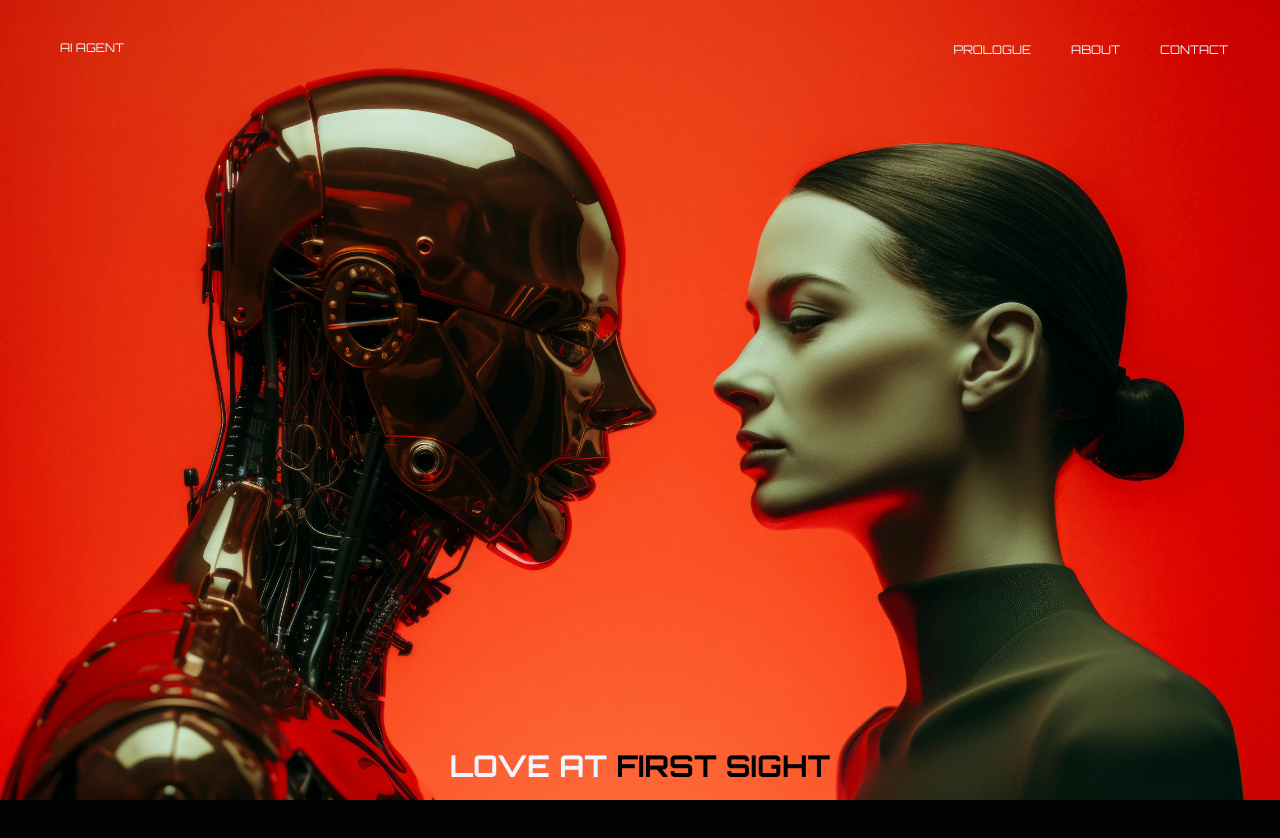
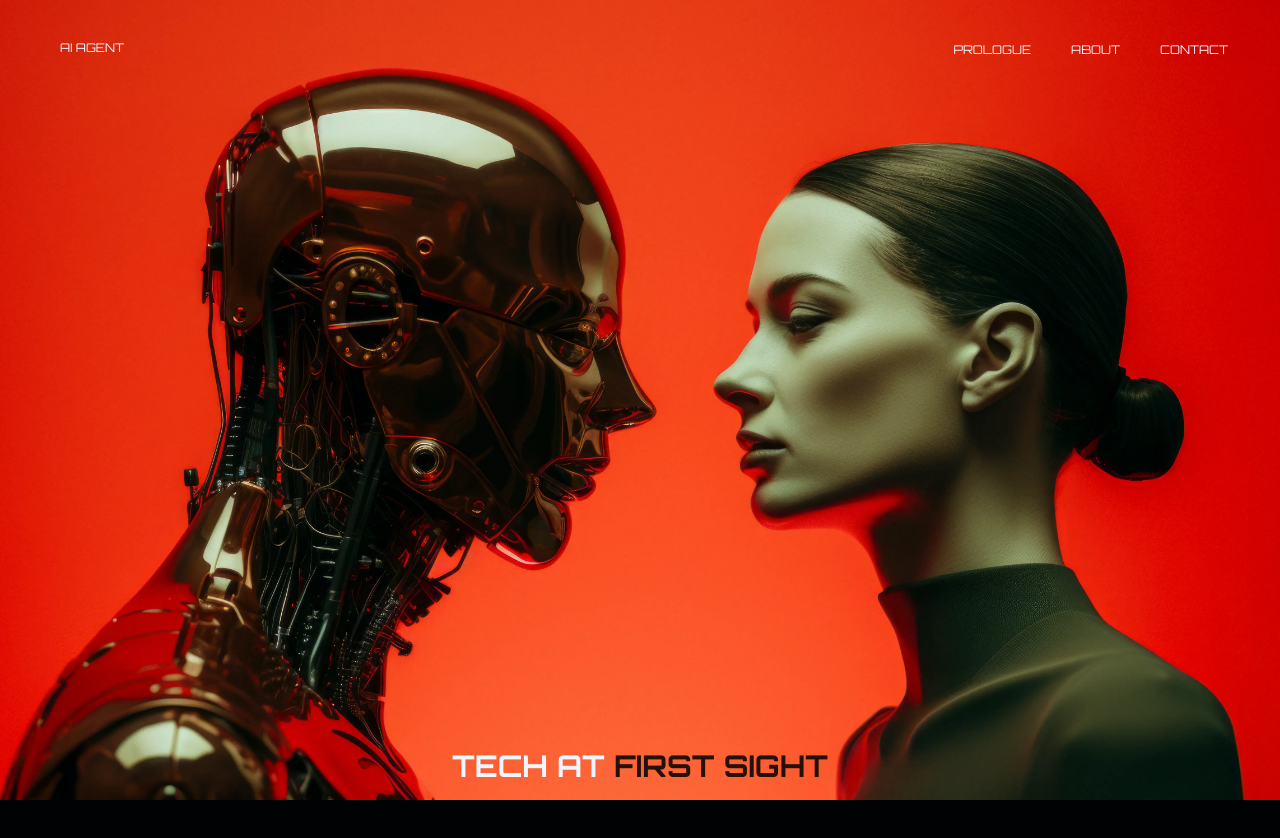
Before and after one commit to Almudena-Rendon/ai-agent-landing, a React (Vite) app: page / in a window 1280 px wide. Shown: the top 838 px of the page. Built offline with nearby package versions, Linux system fonts and the light colour scheme.

Commit message:
feat: Add id in sections

```diff
--- a/src/components/About.jsx
+++ b/src/components/About.jsx
@@ -11,6 +11,7 @@ const AboutSection = ({ title, text, imgSrc, reverse = false, refSetter }) => (
       reverse ? 'md:flex-row-reverse' : 'md:flex-row'
     } items-center justify-between gap-10 pt-10`}
     ref={refSetter}
+    id="about"
   >
     <div className="space-y-4 md:w-1/2">
       <h2 className="text-3xl font-bold">{title}</h2>
--- a/src/components/Footer.jsx
+++ b/src/components/Footer.jsx
@@ -1,4 +1,3 @@
-import React from 'react'
 import { FaLinkedin, FaGithub } from 'react-icons/fa'
 
 const socialLinks = [
@@ -11,7 +10,10 @@ const socialLinks = [
 
 const Footer = () => {
   return (
-    <footer className="w-screen p-4 px-10 text-gray-200 bg-black border-t font-inter border-t-gray-500 md:py-4">
+    <footer
+      className="w-screen p-4 px-10 text-gray-200 bg-black border-t font-inter border-t-gray-500 md:py-4"
+      id="contact"
+    >
       <div className="flex flex-col items-center justify-between gap-4 p-4 md:flex-row">
         <div className="flex flex-col items-center justify-center">
           <img
@@ -35,7 +37,9 @@ const Footer = () => {
           ))}
         </div>
         <div className="text-center">
-            <h2 className="font-bold uppercase text-md">NeuralForge - AI Agent</h2>
+          <h2 className="font-bold uppercase text-md">
+            NeuralForge - AI Agent
+          </h2>
           <p className="text-[10px] max-w-[450px] pt-1">
             Images sourced from Freepik.
           </p>
--- a/src/components/Hero.jsx
+++ b/src/components/Hero.jsx
@@ -5,7 +5,7 @@ const Hero = () => {
       className="flex items-end justify-center w-screen h-screen bg-center bg-no-repeat bg-cover hero-img"
     >
       <h1 className="pb-20 text-2xl font-bold uppercase md:pb-4 md:text-3xl text-blue-50 font-orbitron">
-        Love at <span className="text-[#010204]">first sight</span>
+        Tech at <span className="text-[#000204da]">first sight</span>
       </h1>
     </section>
   )
```
Lines whose indentation alone changed are shown as unchanged.
